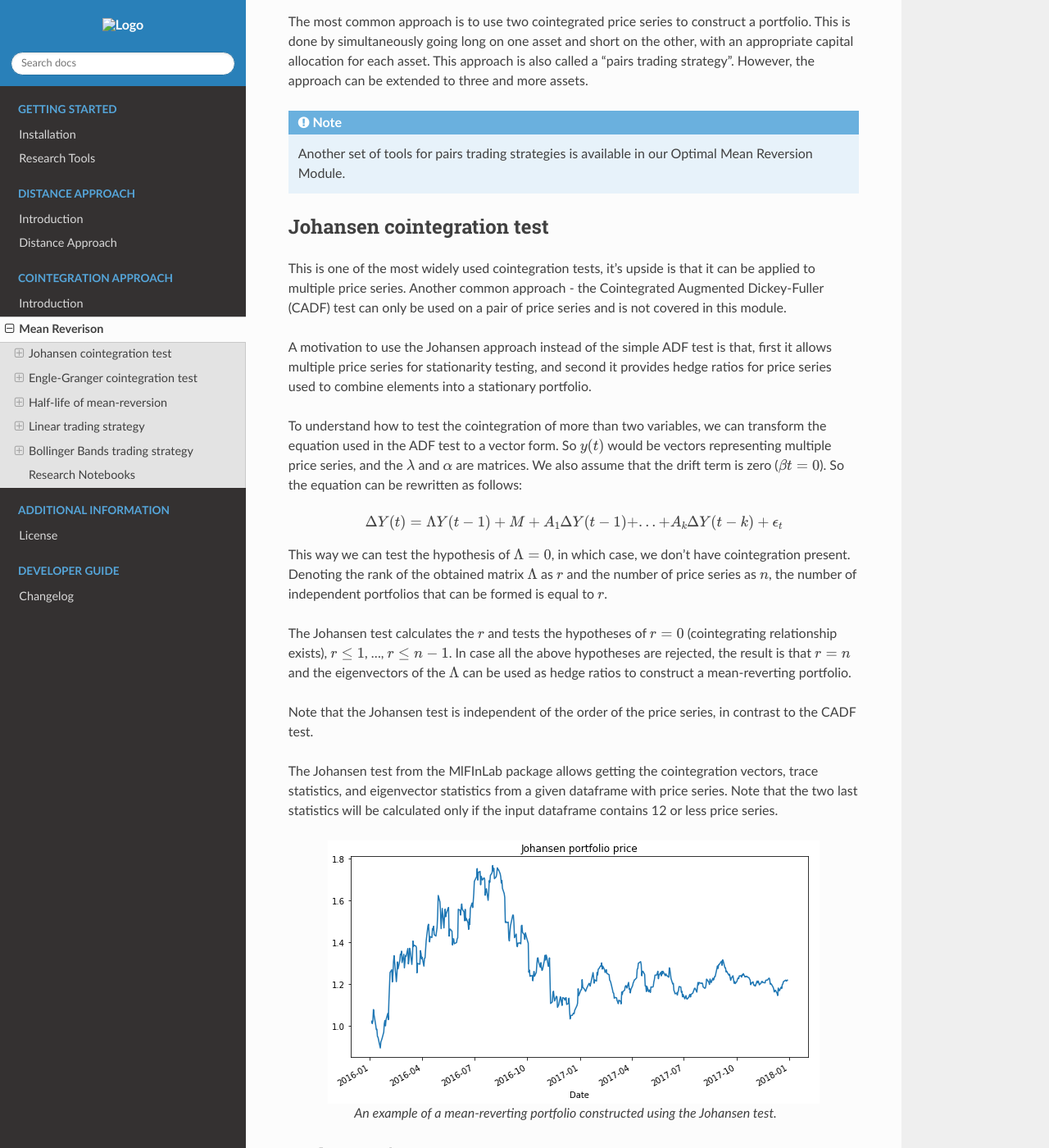
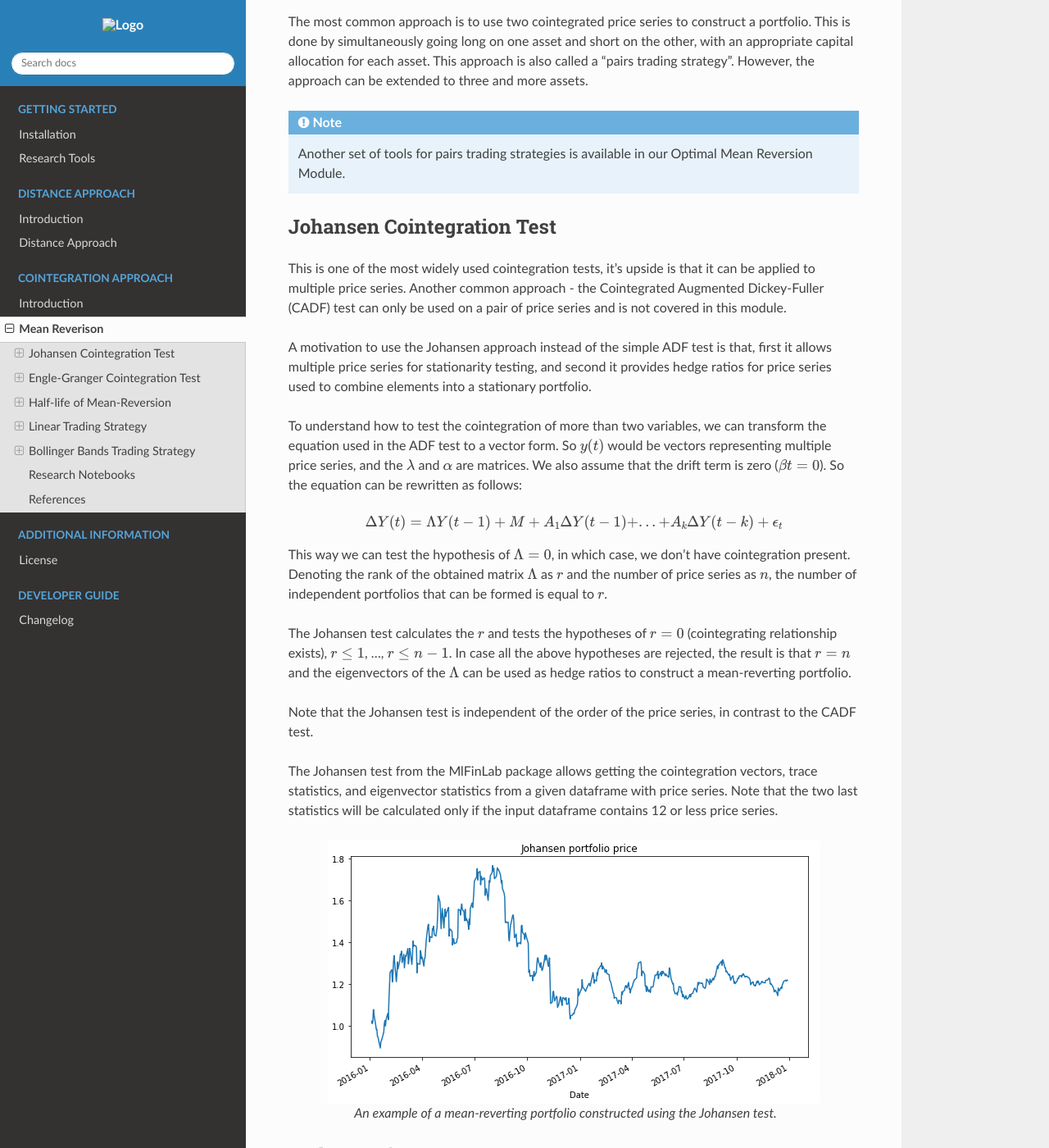
Before and after one commit to hudson-and-thames/arbitragelab, a Sphinx documentation site: the page built from docs/source/cointegration_approach/mean_reversion.rst, in a window 1280 px wide and 1400 px high, scrolled down 1111 px. Shown: the whole window at 82% size. Built offline with Sphinx 7.4.7 and the Read the Docs theme 2.0.0, drawn with Linux system fonts in a browser that asks for light colours; some of the changed text lies outside the part shown.

Commit message:
Tidy up.

```diff
--- a/docs/source/cointegration_approach/mean_reversion.rst
+++ b/docs/source/cointegration_approach/mean_reversion.rst
@@ -57,7 +57,7 @@ extended to three and more assets.
 
     Another set of tools for pairs trading strategies is available in our Optimal Mean Reversion Module.
 
-Johansen cointegration test
+Johansen Cointegration Test
 ###########################
 
 This is one of the most widely used cointegration tests, it's upside is that it can be applied to
@@ -88,7 +88,7 @@ hedge ratios to construct a mean-reverting portfolio.
 
 Note that the Johansen test is independent of the order of the price series, in contrast to the CADF test.
 
-The Johansen test from the MlFInLab package allows getting the cointegration vectors, trace statistics,
+The Johansen test from the MlFinLab package allows getting the cointegration vectors, trace statistics,
 and eigenvector statistics from a given dataframe with price series. Note that the two last statistics
 will be calculated only if the input dataframe contains 12 or less price series.
 
@@ -137,7 +137,7 @@ Examples
    # Constructing series of portfolio prices
    portfolio_price = portfolio.construct_mean_reverting_portfolio(data, cointegration_vectors.loc[0])
 
-Engle-Granger cointegration test
+Engle-Granger Cointegration Test
 ################################
 
 The cointegration testing approach proposed by Engle-Granger allows us to test whether two or more price
@@ -221,7 +221,7 @@ Examples
 
 
 
-Half-life of mean-reversion
+Half-life of Mean-Reversion
 ###########################
 
 This module contains a function that allows calculating a half-life of the mean-reversion process
@@ -254,7 +254,7 @@ Examples
    half_life = get_half_life_of_mean_reversion(portfolio_price)
 
 
-Linear trading strategy
+Linear Trading Strategy
 #######################
 
 Using a mean-reverting portfolio obtained from the Johansen test, a linear mean-reverting trading strategy
@@ -320,7 +320,7 @@ Examples
    target_quantity = trading_results.iloc[:,2]
 
 
-Bollinger Bands trading strategy
+Bollinger Bands Trading Strategy
 ################################
 
 This is a more practical strategy in comparison to the Linear Trading strategy mentioned in this module,
@@ -382,3 +382,9 @@ The following research notebook can be used to better understand the mean-revert
 * `Mean Reversion`_
 
 .. _`Mean Reversion`: https://github.com/Hudson-and-Thames-Clients/research/blob/master/Statistical%20Arbitrage/mean_reversion.ipynb
+
+References
+##########
+
+* `Chan, E., 2013. Algorithmic trading: winning strategies and their rationale (Vol. 625). John Wiley & Sons. <https://www.amazon.co.uk/Algorithmic-Trading-Winning-Strategies-Rationale/dp/1118460146>`_
+* `Bilgili, F., 1998. Stationarity and cointegration tests: Comparison of Engle-Granger and Johansen methodologies. <https://mpra.ub.uni-muenchen.de/75967/1/MPRA_paper_75967.pdf>`_
```
Also changed, not shown: other parts of docs/source/cointegration_approach/mean_reversion.rst (+4 -4 lines).
